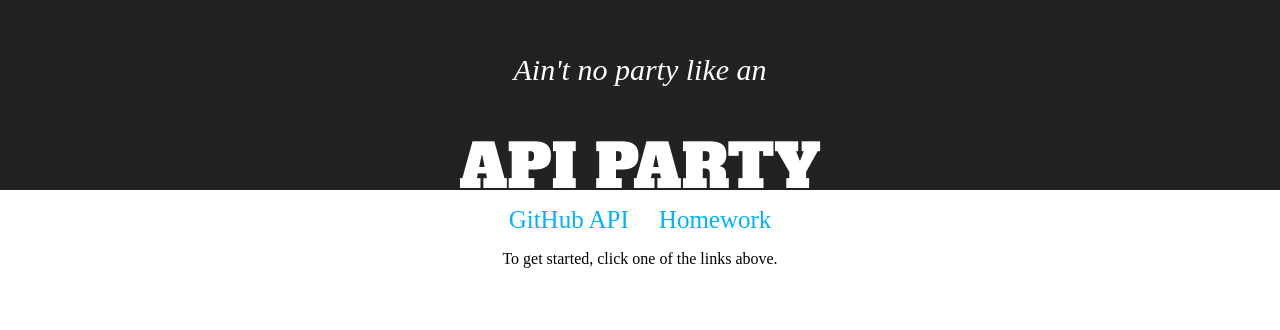
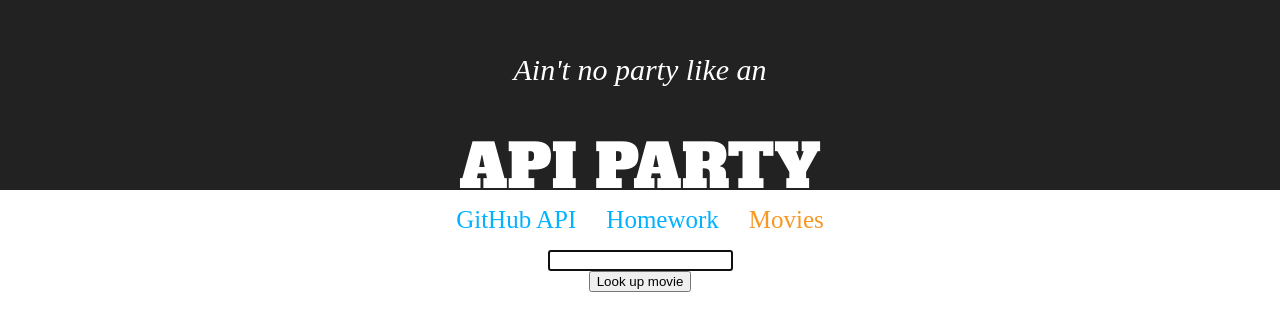
Before and after one commit to andrewburkholder/api-party, a React (Create React App) app: page /movies/1 in a window 1280 px wide. Shown: the top 330 px of the page. Built offline with nearby package versions, Linux system fonts and the light colour scheme; no server answers; a web font is replaced by a local one.

Commit message:
Add OMDB movie api component

```diff
--- a/src/App.js
+++ b/src/App.js
@@ -3,6 +3,7 @@
 
 import './App.css'
 import Github from './Github'
+import Movies from './Movies';
 
 class App extends Component {
   render() {
@@ -20,10 +21,14 @@
           <li>
             <NavLink to="/homework">Homework</NavLink>
           </li>
+          <li>
+            <NavLink to="/movies">Movies</NavLink>
+          </li>
         </ul>
 
         <Switch>
           <Route path="/github" component={Github} />
+          <Route path="/movies" component={Movies} />
           <Route render={() => (
               <p>To get started, click one of the links above.</p>
           )} />
--- /dev/null
+++ b/src/MovieInfo.js
@@ -0,0 +1,40 @@
+import React, { Component } from 'react'
+import Movies from './Movies';
+
+class MovieInfo extends Component {
+  constructor(props) {
+    super(props)
+
+    this.state = {
+      movie: {}
+    }
+
+    this.fetchMovieData()
+  }
+
+  componentDidUpdate(prevProps) {
+    if (prevProps.match.params.movieName !== this.props.match.params.movieName) {
+      this.fetchMovieData()
+    }
+  }
+
+  fetchMovieData = () => {
+    const { movieName } = this.props.match.params
+    fetch(`http://www.omdbapi.com/?apikey=600d4129&t=${movieName}`)
+      .then(response => response.json())
+      .then(movie => this.setState({ movie }))
+  }
+
+  render() {
+    return (
+      <div className="movie">
+        <img
+          src={ this.state.movie.Poster }
+          alt={this.state.movie.Title}
+        />
+      </div>
+    )
+  }
+}
+
+export default MovieInfo
--- /dev/null
+++ b/src/Movies.js
@@ -0,0 +1,55 @@
+import React, { Component } from 'react'
+import { Route } from 'react-router-dom'
+
+import MovieInfo from './MovieInfo'
+
+class Movies extends Component {
+    state = {
+      movieName: '',
+    }
+
+    handleChange = ev => {
+      this.setState({ movieName: ev.target.value })
+    }
+
+    handleSubmit = ev => {
+      ev.preventDefault()
+      this.props.history.push(`/movies/${this.state.movieName}`)
+    }
+
+    render() {
+      return (
+        <div className="Movies">
+          {/* <img
+            src="http://www.aha.io/assets/github.7433692cabbfa132f34adb034e7909fa.png"
+            alt="GitHub"
+            className="logo"
+          /> */}
+
+          <form onSubmit={this.handleSubmit}>
+            <div>
+              <input
+                required
+                autoFocus
+                type="text"
+                value={this.state.movieName}
+                onChange={this.handleChange}
+              />
+            </div>
+            <div>
+              <button type="submit">
+                Look up movie
+              </button>
+            </div>
+          </form>
+
+          <Route
+            path="/movies/:movieName"
+            component={MovieInfo}
+          />
+        </div>
+      )
+    }
+  }
+
+  export default Movies
```
